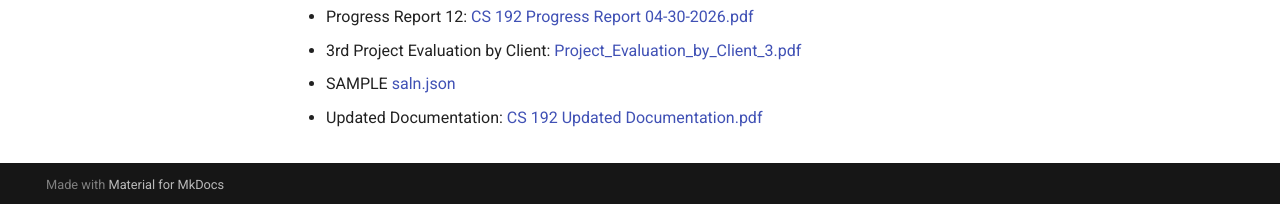
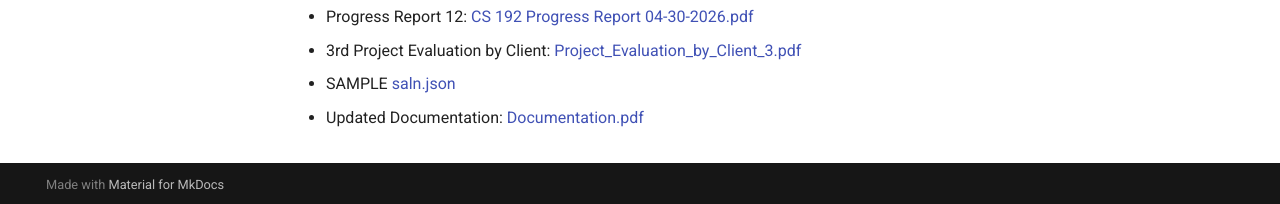
Before and after one commit to SHIROKAMIQQ/cs191-LAMig-GroupBlog, an MkDocs documentation site: the page built from docs/index.md, in a window 1280 px wide and 900 px high, scrolled down 605 px. Shown: the part 693-897 px from the top of the window. Built offline with MkDocs 1.6.1 and Material for MkDocs 9.7.7, drawn with Linux system fonts in a browser that asks for light colours.

```diff
--- a/docs/index.md
+++ b/docs/index.md
@@ -64,4 +64,4 @@
 
 - SAMPLE [saln.json](files/saln.json)
 
-- Updated Documentation: [CS 192 Updated Documentation.pdf](files/CS%20192%20Updated%Documentatoin.pdf)
+- Updated Documentation: [Documentation.pdf](files/Documentation.pdf)
```
Also changed, not shown: 1 other file.
